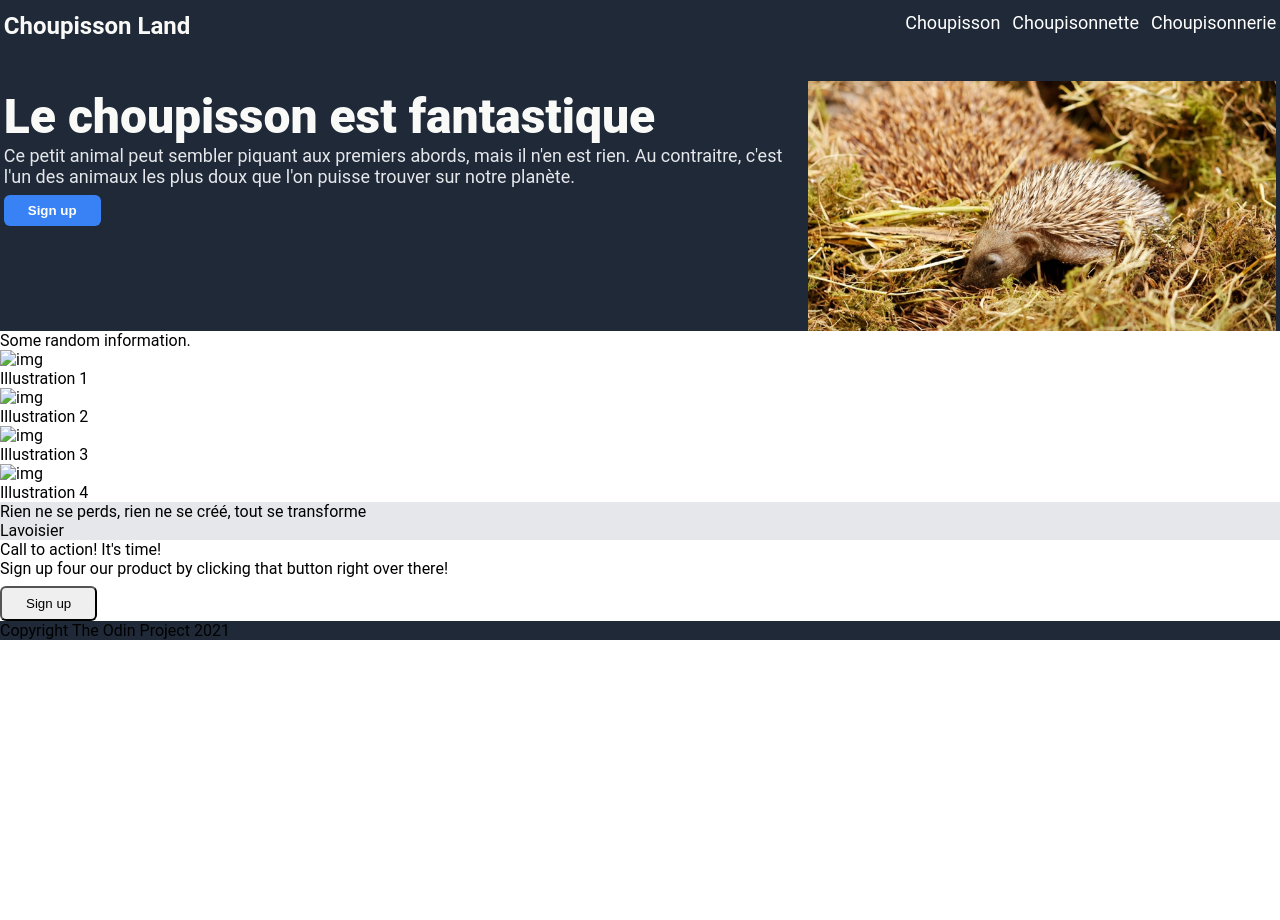
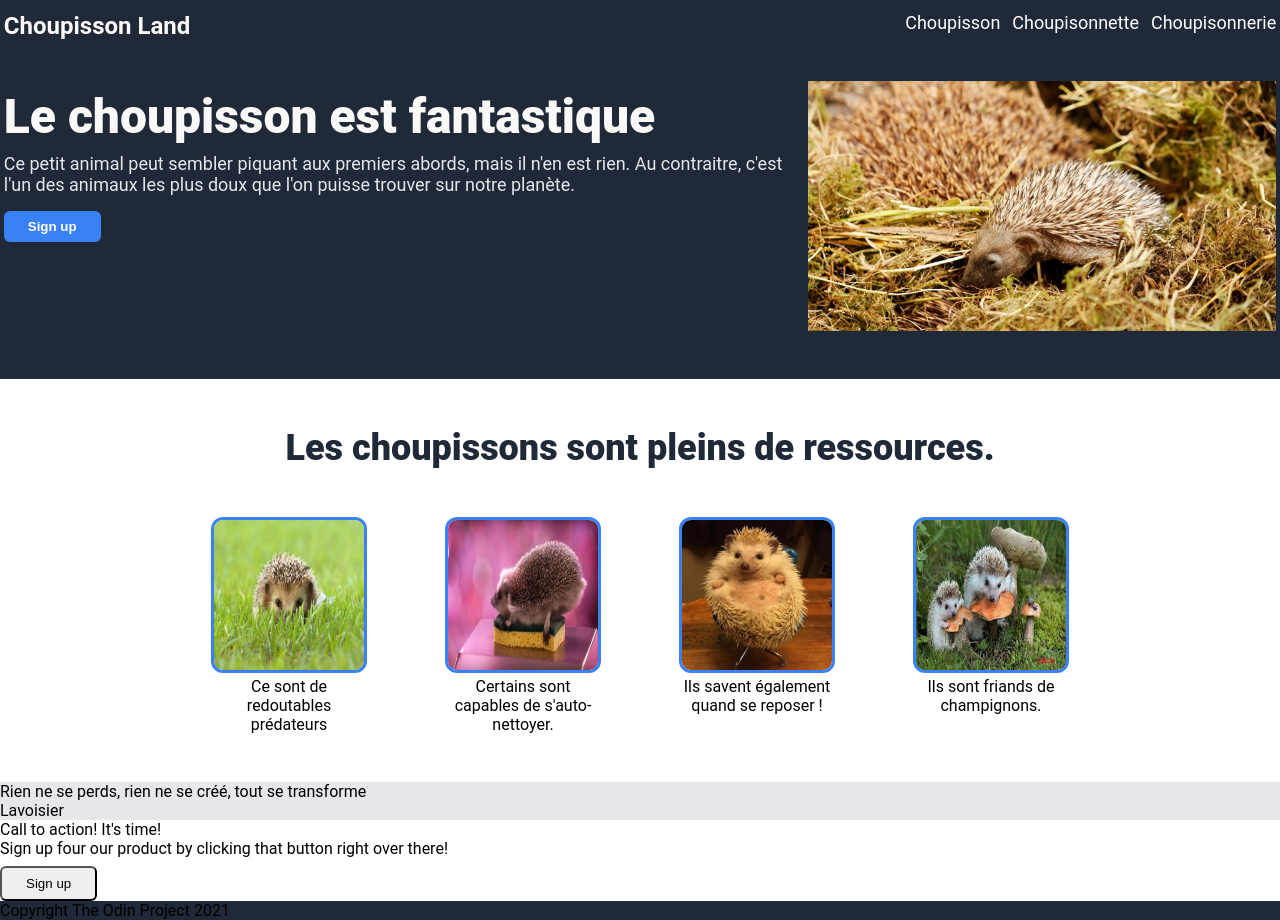
Before and after one commit to gozooit/landing_page, a plain HTML site: page index.html in a window 1280 px wide. Before the commit the page ends 800 px from the top, so only its background shows below. Drawn offline with Linux system fonts and the light colour scheme.

Commit message:
styling informations div

```diff
--- a/index.html
+++ b/index.html
@@ -29,23 +29,23 @@
     </div>
 
     <div class="informations">
-        <div class="information-title">Some random information.</div>
+        <div class="information-title">Les choupissons sont pleins de ressources.</div>
         <div class="cards">
             <div class="card">
-                <img src="" alt="img">
-                <div class="description">Illustration 1</div>
+                <img src="./pictures/choupisson-camoufle.jpg" alt="camoufled">
+                <div class="description">Ce sont de redoutables prédateurs</div>
             </div>
             <div class="card">
-                <img src="" alt="img">
-                <div class="description">Illustration 2</div>
+                <img src="./pictures/choupisson-eponge.jpg" alt="eponged">
+                <div class="description">Certains sont capables de s'auto-nettoyer.</div>
             </div>
             <div class="card">
-                <img src="" alt="img">
-                <div class="description">Illustration 3</div>
+                <img src="./pictures/choupisson-sepo.webp" alt="sepo">
+                <div class="description">Ils savent également quand se reposer !</div>
             </div>
             <div class="card">
-                <img src="" alt="img">
-                <div class="description">Illustration 4</div>
+                <img src="./pictures/choupisson-champi.jpg" alt="champs">
+                <div class="description">Ils sont friands de champignons.</div>
             </div>
         </div>
     </div>
--- a/style.css
+++ b/style.css
@@ -35,6 +35,7 @@ button {
 
 .header {
     padding-top: 12px;
+    padding-bottom: 48px;
     display: flex;
     justify-content: space-evenly;
     background-color: #1f2937;
@@ -56,12 +57,14 @@ button {
     color: #F9FAF8;
     font-size: 48px;
     font-weight: 800;
+    padding-bottom: 8px;
 }
 
 .subtext {
     font-size: 18px;
     color: #E5E7EB;
     max-width: 800px;
+    padding-bottom: 8px;
 }
 
 .header-right {
@@ -85,6 +88,41 @@ button {
     height: 250px;
 }
 
+.informations {
+    display: flex;
+    flex-direction: column;
+    align-items: center;
+}
+
+.information-title {
+    color: #1F2937;
+    font-size: 36px;
+    font-weight: 800;
+    padding: 48px 0;
+}
+
+.cards {
+    display: flex;
+    gap: 78px;
+    padding-bottom: 48px;
+}
+
+.cards img {
+    width: 150px;
+    height: 150px;
+    border: solid 3px;
+    border-color: #3882F6;
+    border-radius: 12px;
+}
+
+.card {
+    max-width: 156px;
+}
+
+.description {
+    text-align: center;
+}
+
 .quote {
     background-color: #E5E7EB;
 }
```
Also changed, not shown: pictures/choupisson-champi.jpg (added).
